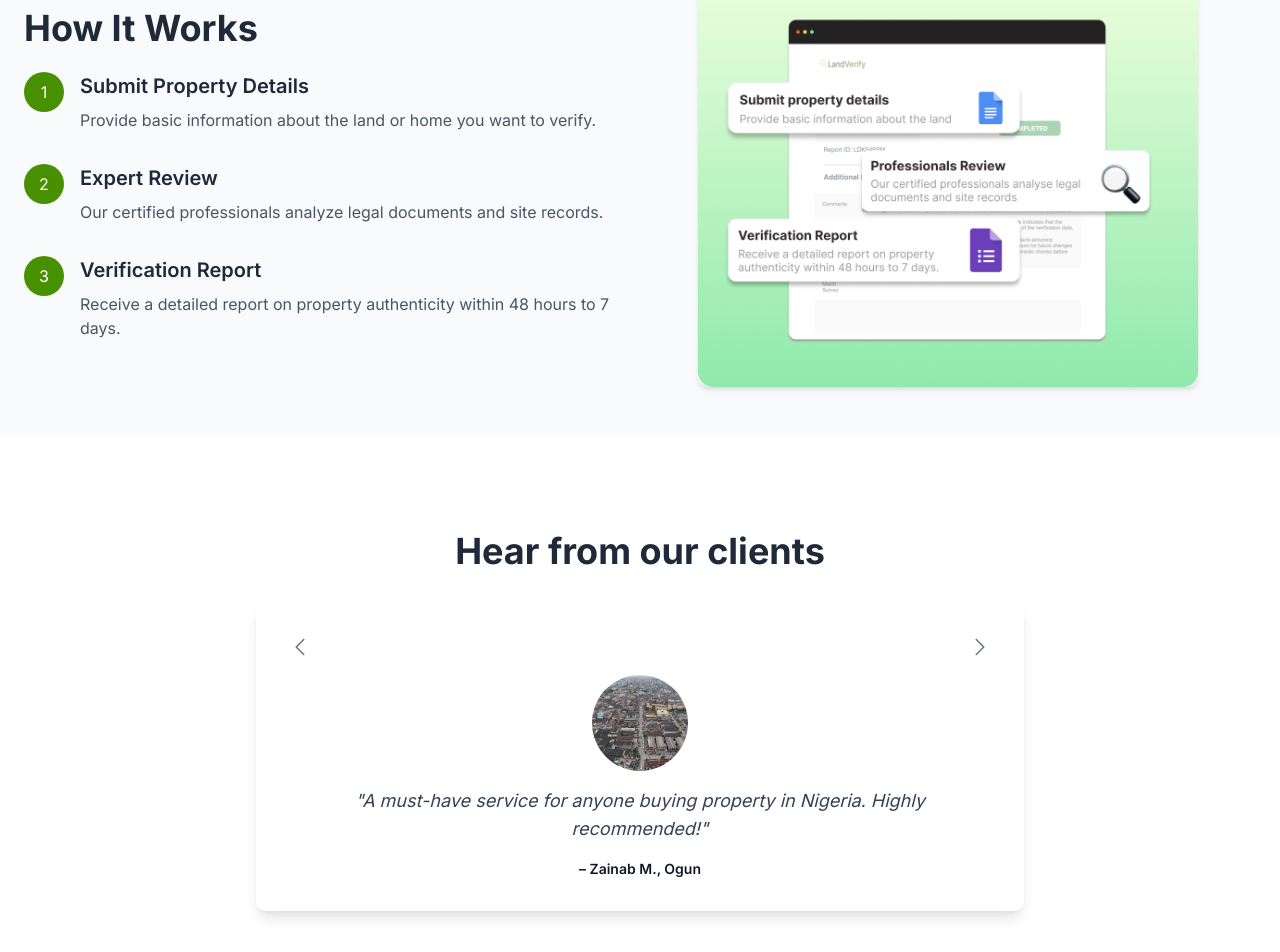
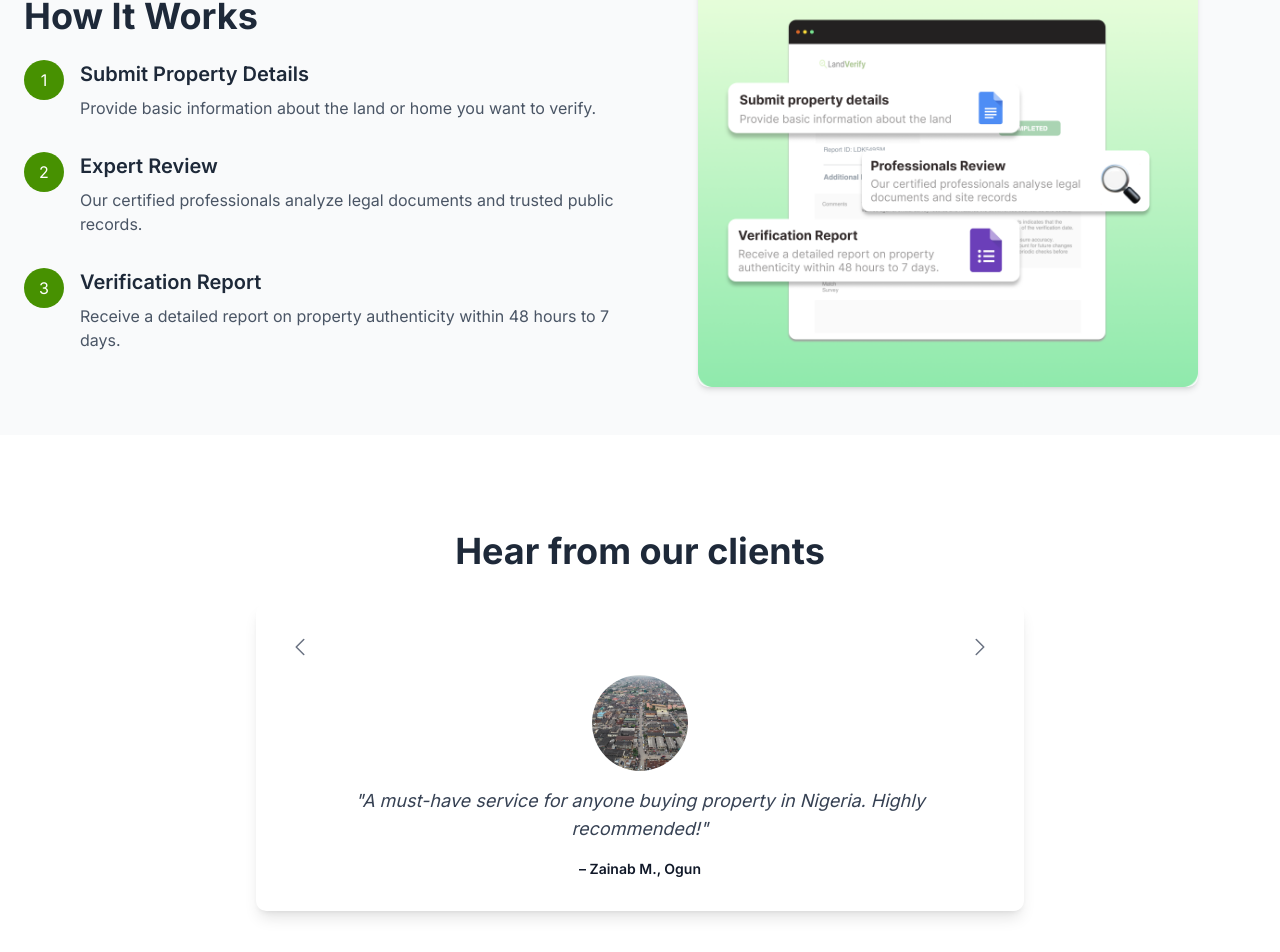
Before and after one commit to agbajekehinde/land-verify, a Next.js app: page / in a window 1280 px wide. Shown: the part 1390-2342 px from the top of the page. Built offline with nearby package versions, Linux system fonts and the light colour scheme; a web font is replaced by a local one.

Commit message:
modified:   app/components/steps/steps.tsx

```diff
--- a/app/components/steps/steps.tsx
+++ b/app/components/steps/steps.tsx
@@ -25,7 +25,7 @@ export default function Steps() {
               </div>
               <div className="ml-4">
                 <h3 className="text-xl font-semibold text-gray-800">Expert Review</h3>
-                <p className="mt-2 text-gray-600">Our certified professionals analyze legal documents and site records.</p>
+                <p className="mt-2 text-gray-600">Our certified professionals analyze legal documents and trusted public records.</p>
               </div>
             </div>
             <div className="flex items-start">
```
